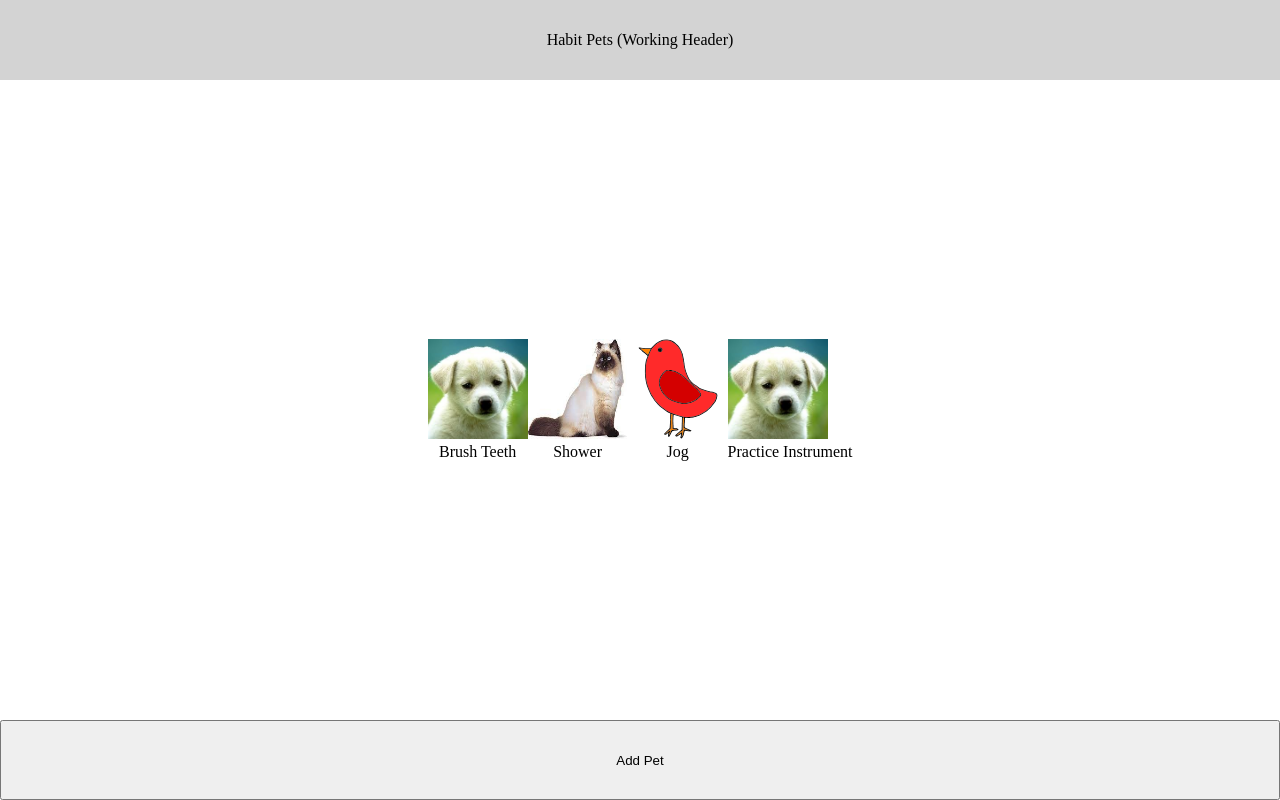
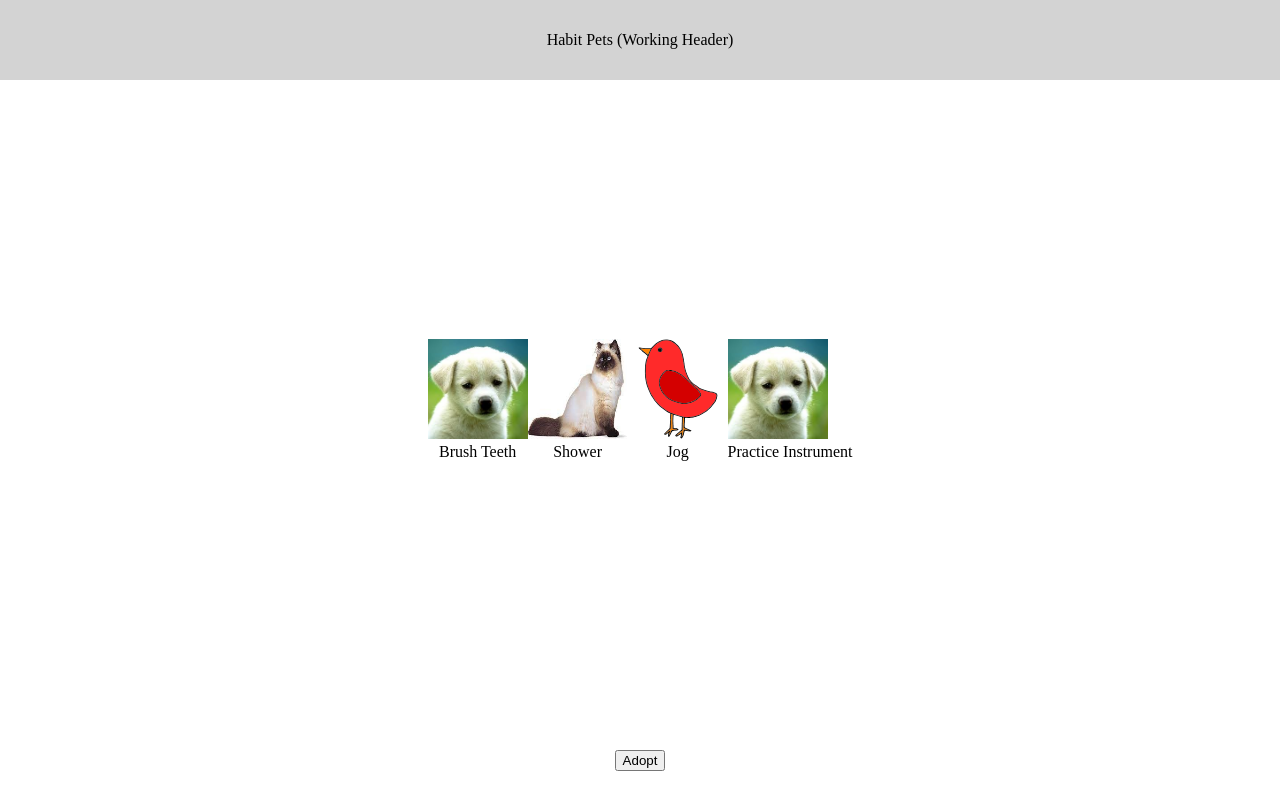
Before and after one commit to TheVanadium/habit-app, a Vue app: page / in a window 1280 px wide. Built offline with nearby package versions, Linux system fonts and the light colour scheme.

Commit message:
fix: adopt button fixes
made button normal size, wrapper's now 100% width instead of the button

changed "add pet" to adopt, as per other naming conventions

```diff
--- a/src/components/AdoptButton.vue
+++ b/src/components/AdoptButton.vue
@@ -11,5 +11,7 @@ export default {
 }
 </script>
 <template>
-    <button v-on:click=(openAdoptMenu)  id="adopt-button">Add Pet</button>
+    <div id="adopt-button">
+        <button v-on:click=(openAdoptMenu)>Adopt</button>
+    </div>
 </template>
```
